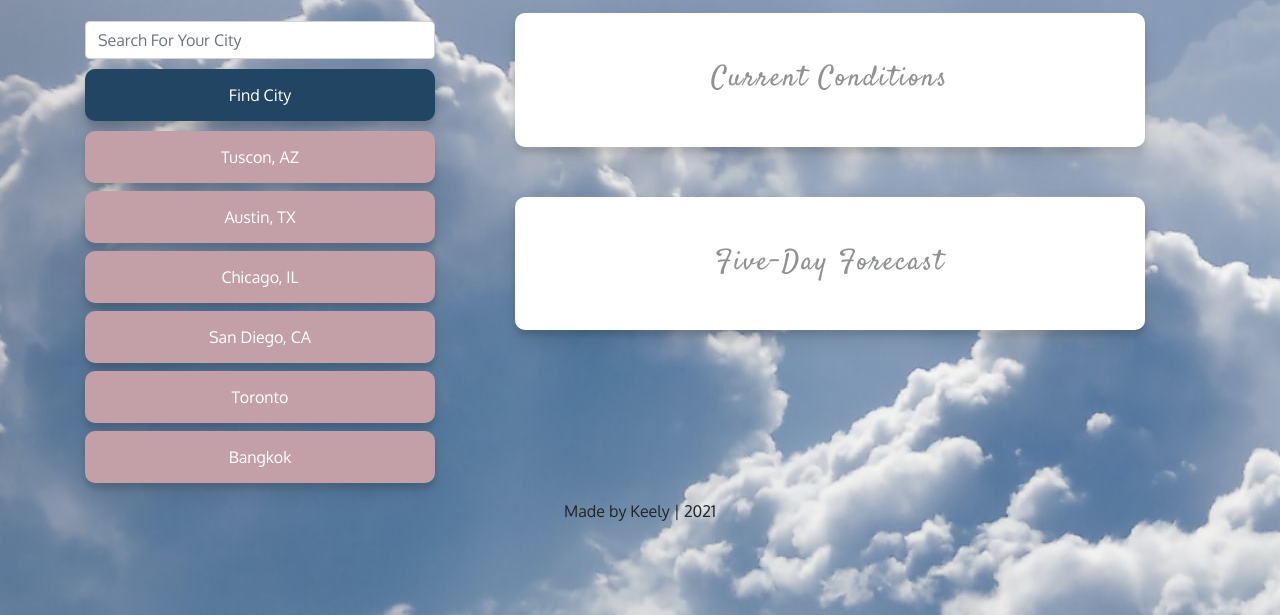
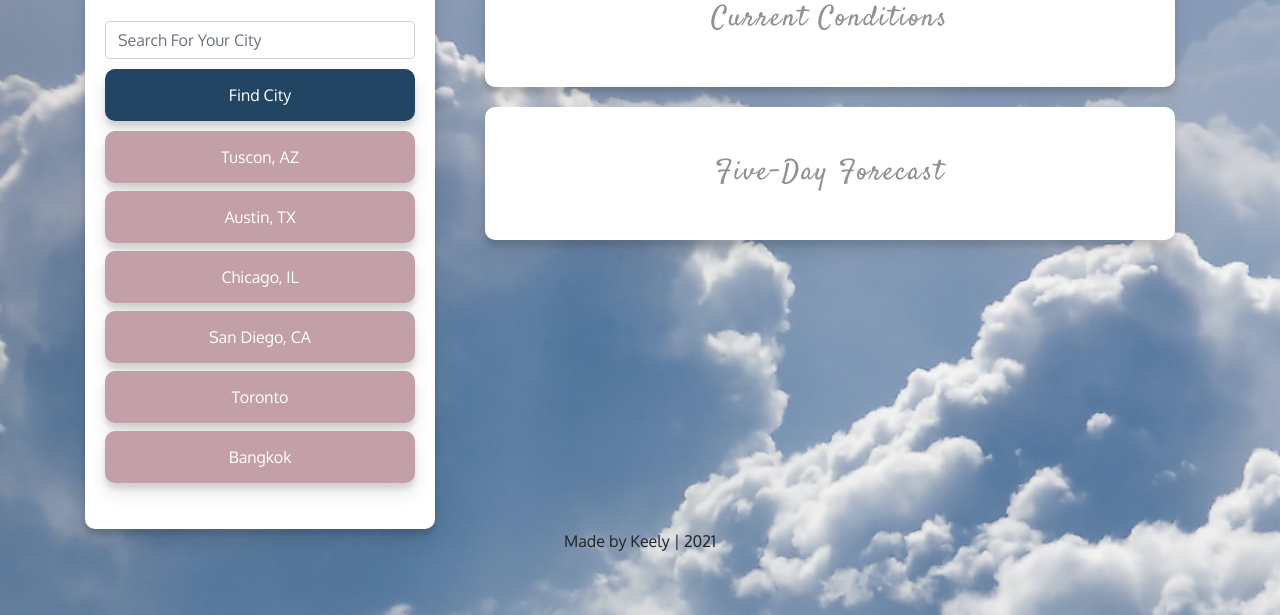
Before and after one commit to spacerambler/06-weather-dashboard, a plain HTML site: page index.html in a window 1280 px wide. Shown: the part 185-800 px from the top of the page. Drawn offline with nearby package versions, Linux system fonts and the light colour scheme.

Commit message:
Add background class to Citie search section

```diff
--- a/index.html
+++ b/index.html
@@ -14,6 +14,7 @@
     <div class="container">
     <div class="row">
         <div class="col-4">
+        <div class="background">
             <h3>Cities</h3>
             <form>
                 <div class="form-group">
@@ -27,6 +28,8 @@
                 <button id="San-Diego" class="cityBtn btn-block">San Diego, CA</button>
                 <button id="Toronto" class="cityBtn btn-block">Toronto</button>
                 <button id="Bangkok" class="cityBtn btn-block">Bangkok</button>
+        </div>
+
             </div>
     </div>
 
--- a/script.js
+++ b/script.js
@@ -1 +1,7 @@
-s
+
+
+const formSubmitHandler = function (event) => {
+  event.preventDefault();
+
+  const searchCity =
+}
--- a/style.css
+++ b/style.css
@@ -23,6 +23,14 @@ font-family: 'Satisfy', cursive;
 color: #fff;
 }
 
+.background {
+    background-color: #fff;
+    border-radius: 10px;
+    box-shadow: 0 10px 20px rgba(0,0,0, 0.1), 0 6px 5px rgba(0,0,0, 0.1);
+    padding: 30px 20px;
+    text-align: center;
+    max-width: 100%;
+}
 
 .weather-container {
     background-color: #fff;
@@ -31,9 +39,8 @@ color: #fff;
     padding: 50px 20px;
     text-align: center;
     max-width: 100%;
-    margin: 50px;
+    margin: 20px;
 }
-
 
 h3 {
     font-family: 'Satisfy', cursive;
@@ -58,7 +65,7 @@ h3 {
     transform: scale(0.98);
 }
 
-.btn: focus {
+.btn:focus {
     outline: 0;
 }
 /*code is very similar to the 50 Projects in 50 Days - Dad Jokes*/
```
Lines whose indentation alone changed are shown as unchanged.
